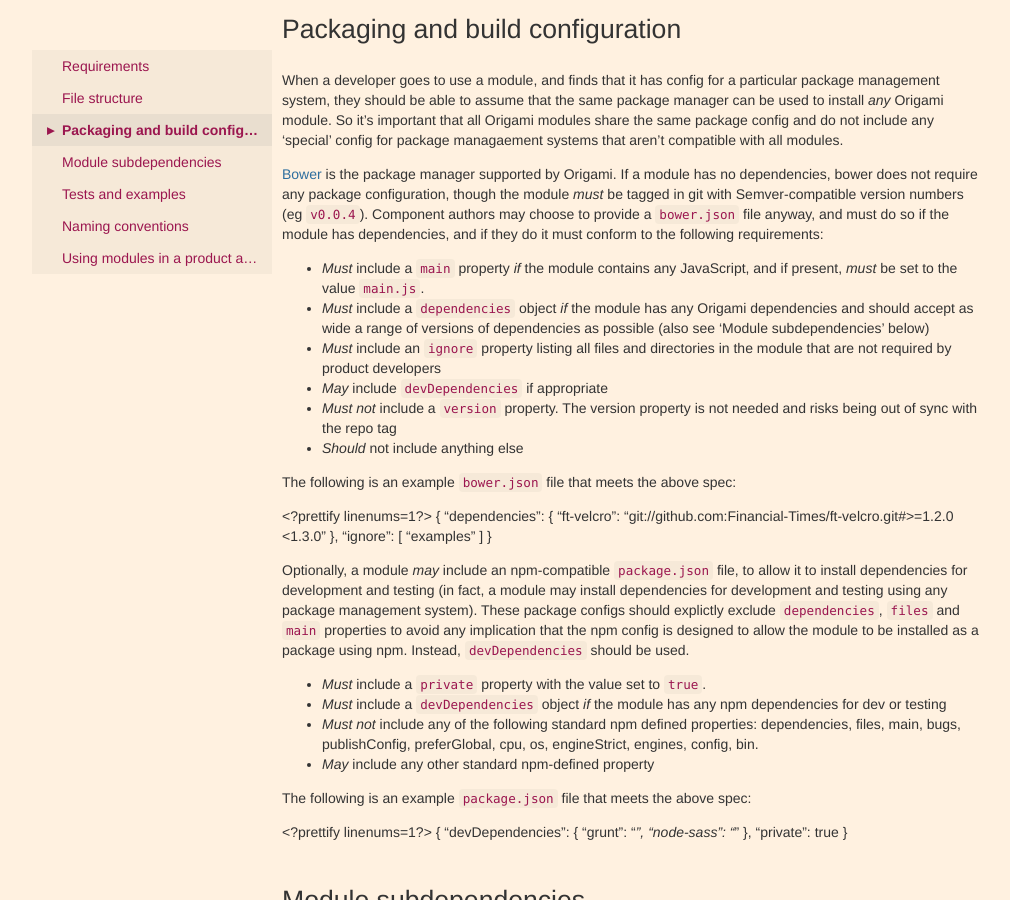
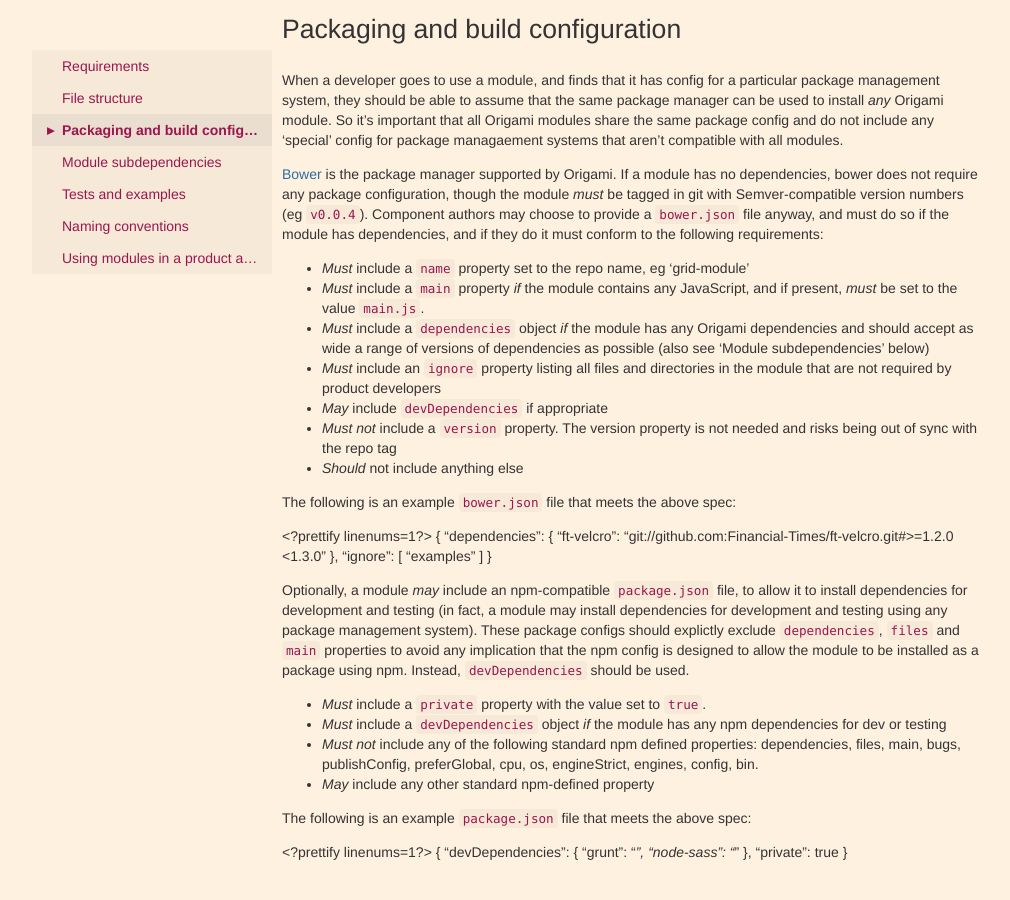
Before and after one commit to Financial-Times/ft-origami, a Jekyll site: the page built from docs/component-types/modules.md, in a window 1280 px wide and 900 px high, scrolled down 1886 px. Shown: the whole window, without its empty margins (128-1138 px from the left). Built offline with Jekyll 4.4.1, drawn with Linux system fonts in a browser that asks for light colours; nearby versions of some CDN libraries.

Commit message:
Add name property, closes #53

```diff
--- a/docs/component-types/modules.md
+++ b/docs/component-types/modules.md
@@ -74,6 +74,7 @@ When a developer goes to use a module, and finds that it has config for a partic
 
 [Bower](http://bower.io/) is the package manager supported by Origami.  If a module has no dependencies, bower does not require any package configuration, though the module *must* be tagged in git with Semver-compatible version numbers (eg `v0.0.4`).  Component authors may choose to provide a `bower.json` file anyway, and must do so if the module has dependencies, and if they do it must conform to the following requirements:
 
+* *Must* include a `name` property set to the repo name, eg 'grid-module'
 * *Must* include a `main` property *if* the module contains any JavaScript, and if present, *must* be set to the value `main.js`.
 * *Must* include a `dependencies` object *if* the module has any Origami dependencies and should accept as wide a range of versions of dependencies as possible (also see 'Module subdependencies' below)
 * *Must* include an `ignore` property listing all files and directories in the module that are not required by product developers
```
